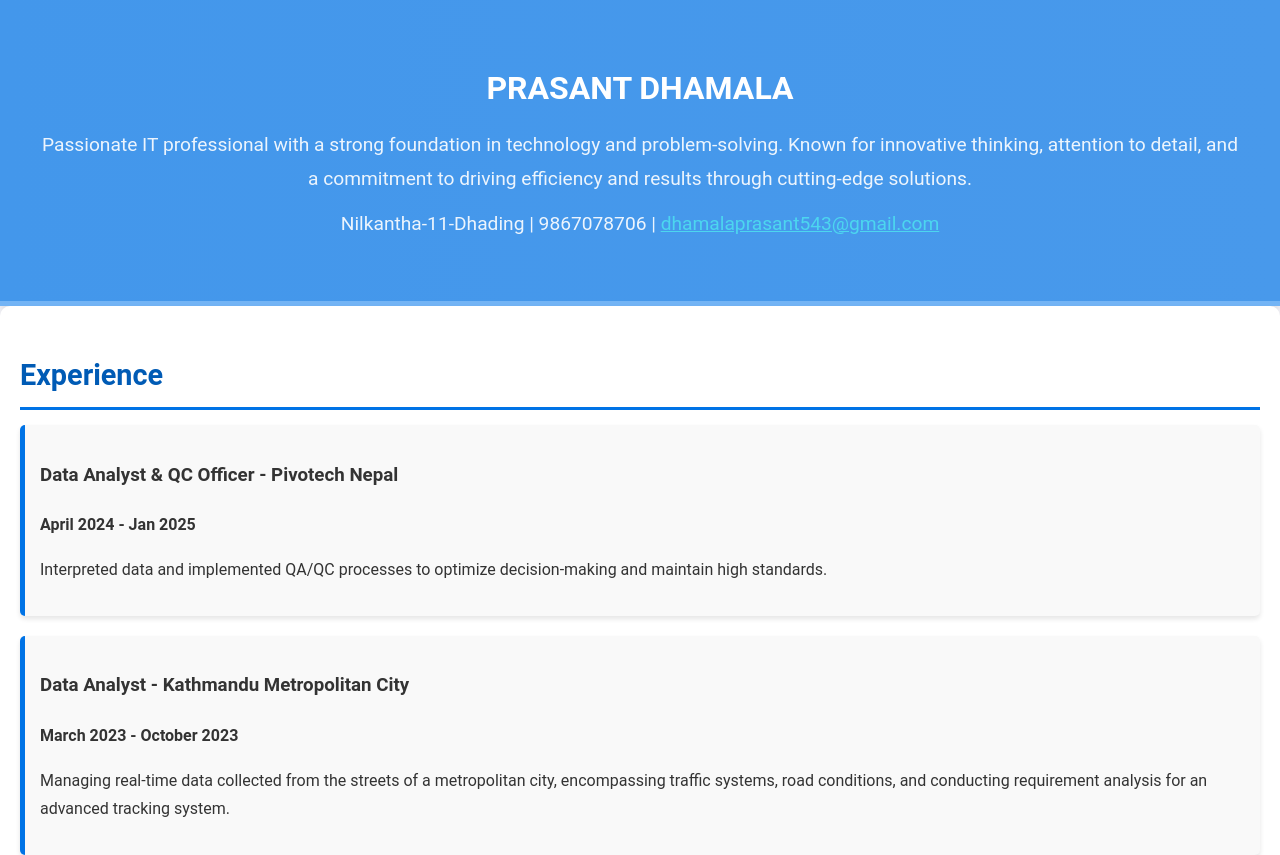
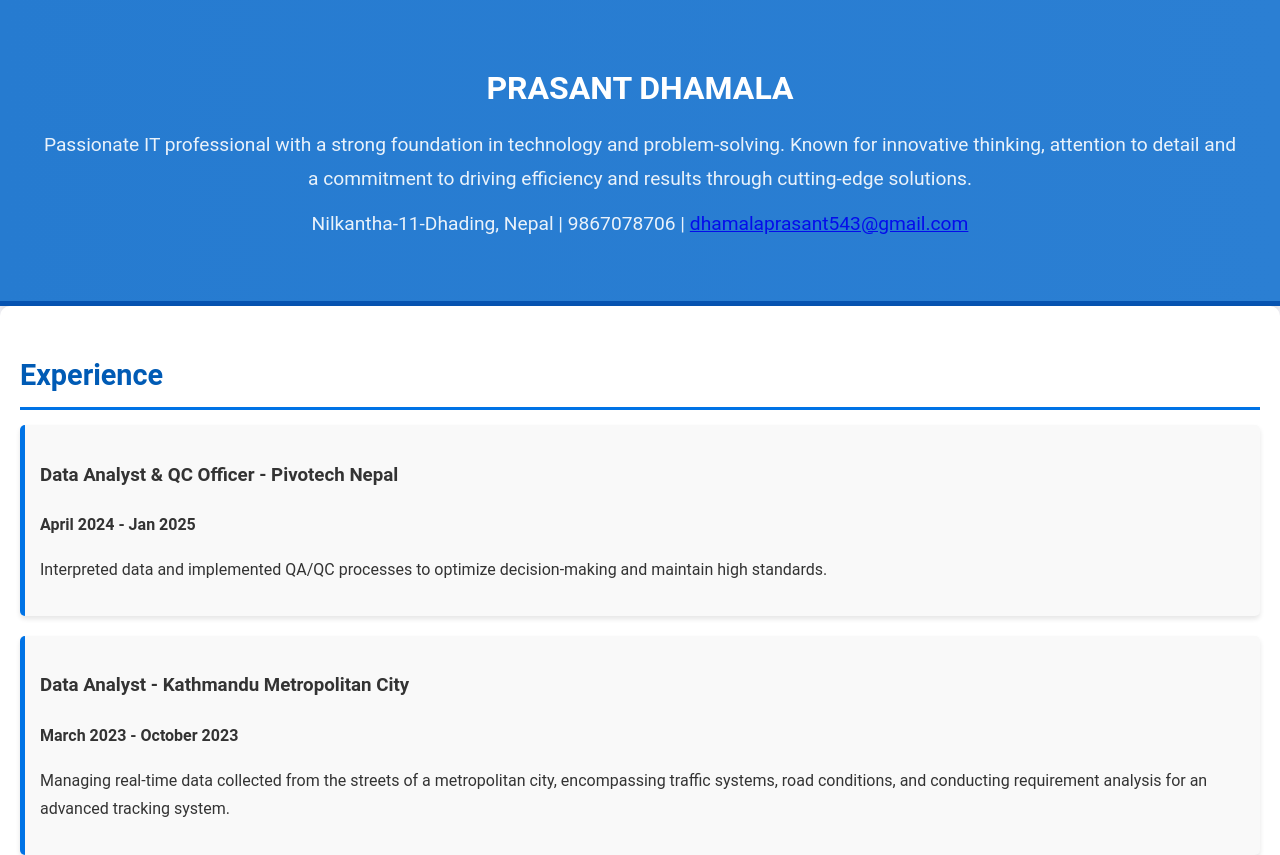
Before and after one commit to itsMeDhamala/cv-website, a plain HTML site: page index.html in a window 1280 px wide. Shown: the top 855 px of the page. Drawn offline with Linux system fonts and the light colour scheme.

Commit message:
footer change

```diff
--- a/index.html
+++ b/index.html
@@ -10,8 +10,8 @@
     <header>
         <div class="container">
             <h1>Prasant Dhamala</h1>
-            <p>Passionate IT professional with a strong foundation in technology and problem-solving. Known for innovative thinking, attention to detail, and a commitment to driving efficiency and results through cutting-edge solutions.</p>
-            <p>Nilkantha-11-Dhading | 9867078706 | <a href="mailto:dhamalaprasant543@gmail.com" class="custom-email">dhamalaprasant543@gmail.com</a></p>
+            <p>Passionate IT professional with a strong foundation in technology and problem-solving. Known for innovative thinking, attention to detail and a commitment to driving efficiency and results through cutting-edge solutions.</p>
+            <p>Nilkantha-11-Dhading, Nepal | 9867078706 | <a href=" mailto:dhamalaprasant543@gmail.com" class="custom-email">dhamalaprasant543@gmail.com</a></p>
         </div>
     </header>
     <main>
@@ -77,7 +77,7 @@
 
     </main>
     <footer>
-        <p>&copy;2024 Prasant Dhamala. All Rights Reserved.</p>
+        <p>&copy;2025 Prasant Dhamala. All Rights Reserved.</p>
     </footer>
 </body>
 </html>
--- a/style.css
+++ b/style.css
@@ -17,16 +17,16 @@ body {
 
 /* Header */
 header {
-  background: linear-gradient(90deg, #4397eb, #4899eb);
+  background: linear-gradient(90deg, #267bd0, #2b7fd3);
   color: #fff;
   padding: 40px 20px;
   text-align: center;
-  border-bottom: 5px solid #73b4f5;
+  border-bottom: 5px solid #0653b1;
   box-shadow: 0 4px 10px rgba(0, 0, 0, 0.1);
 
 }
 
-.custom-email {
+.custom-email:hover {
   color: #4dddf0; /* Optional: Color on hover */
   text-decoration: underline; /* Optional: Add underline on hover */
 }
```
